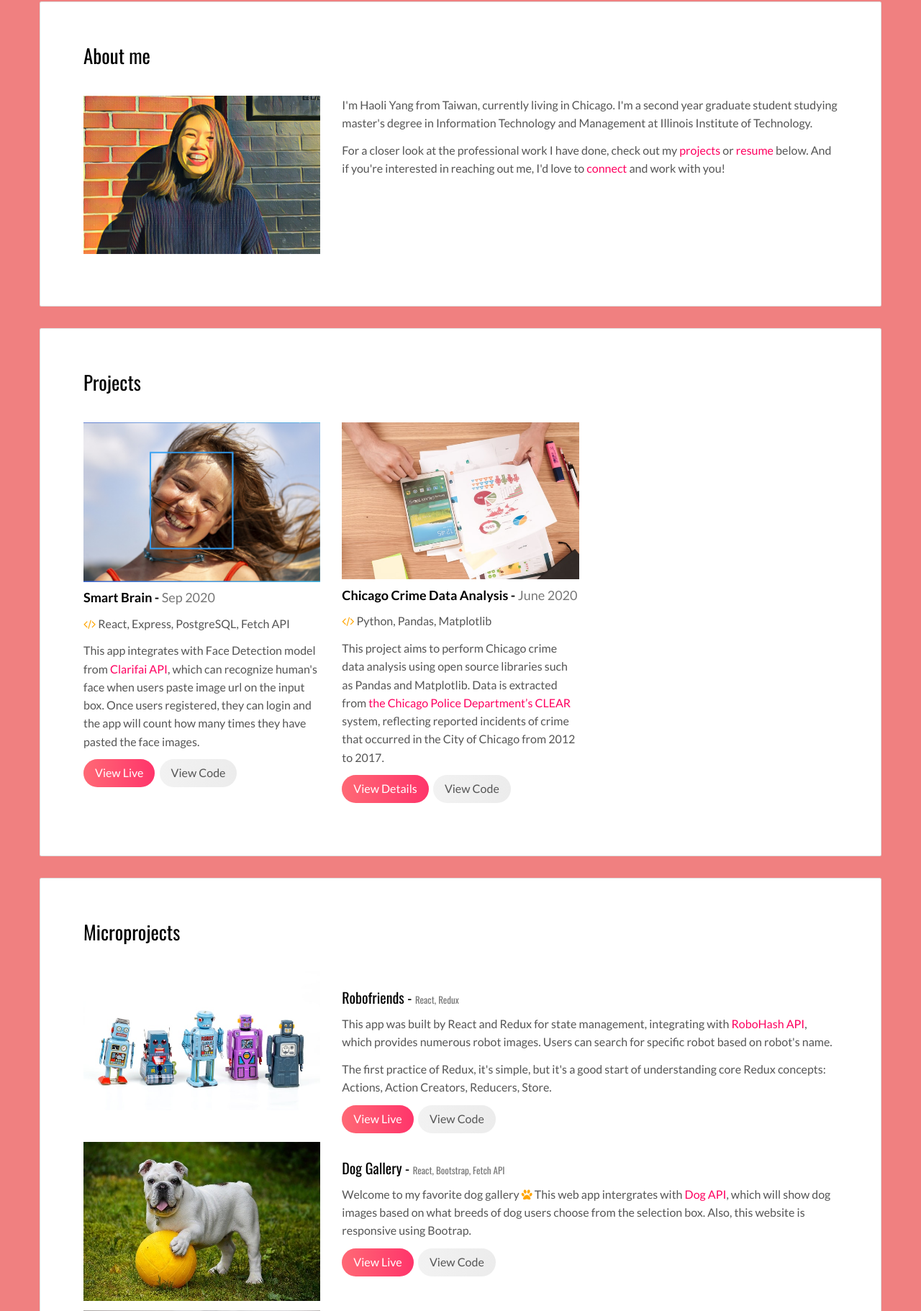
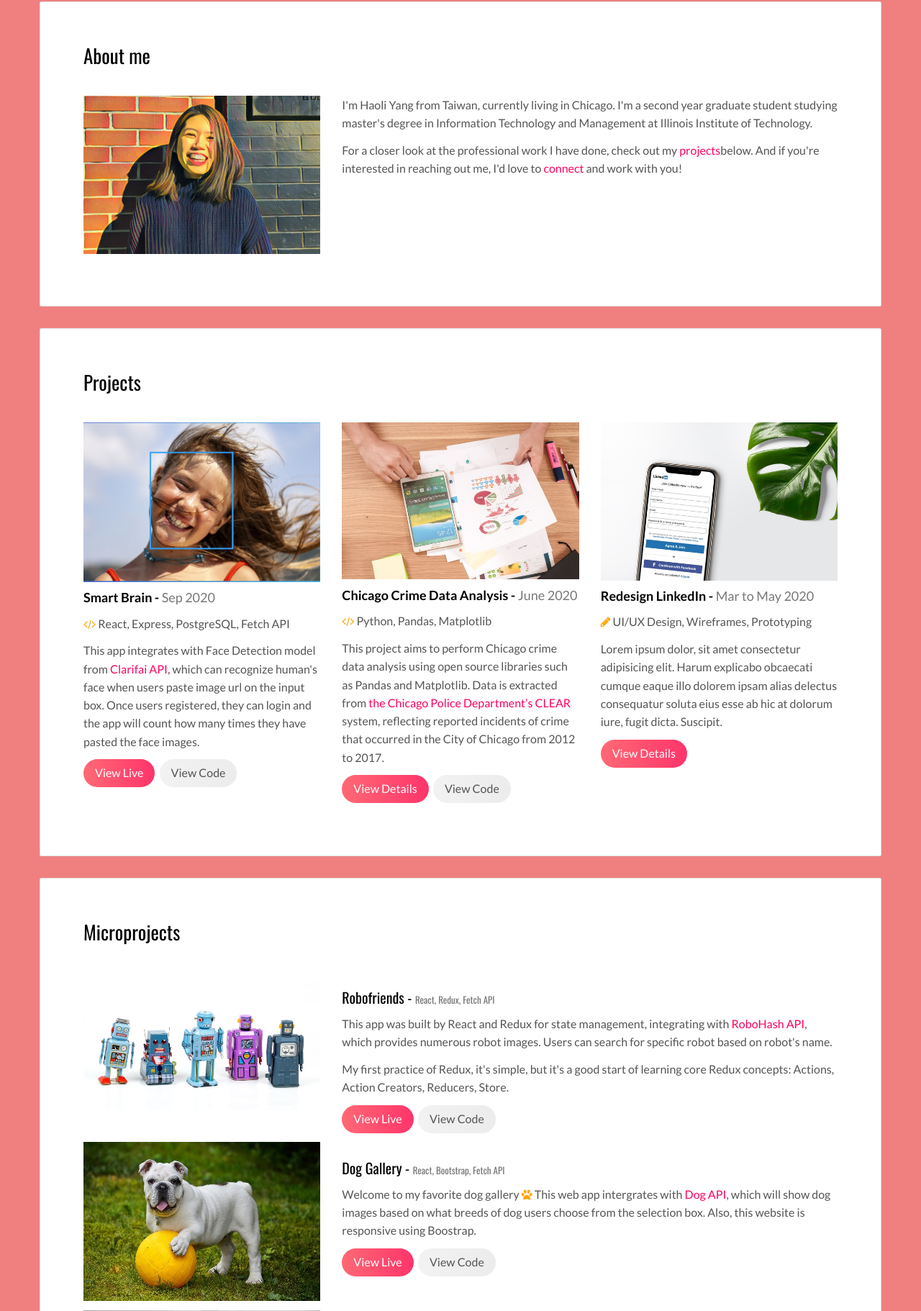
Before and after one commit to hyang77/portfolio, a Flask app: page / in a window 1280 px wide. Shown: the part 406-2228 px from the top of the page at 72% size. Run offline with Flask 2, Linux system fonts and the light colour scheme; some libraries are stand-ins or nearby versions.

Commit message:
add new projects

```diff
--- a/templates/index.html
+++ b/templates/index.html
@@ -101,9 +101,8 @@
                     <p></p>
                     <p>
                       For a closer look at the professional work I have done,
-                      check out my <a href="#">projects</a> or
-                      <a href="#">resume</a> below. And if you're interested in
-                      reaching out me, I'd love to <a href="#">connect</a> and
+                      check out my <a href="#projects">projects</a>below. And if you're interested in
+                      reaching out me, I'd love to <a href="#connect">connect</a> and
                       work with you!
                     </p>
                   </div>
@@ -115,7 +114,7 @@
 
             <div class="card">
               <div class="card-block">
-                <h2>Projects</h2>
+                <h2 id="projects">Projects</h2>
                 <div class="row">
                   <div class="col-md-4">
                     <img
@@ -148,24 +147,32 @@
                     <h3 class="h5">Enterprise Website</h3>
                     <p>May 2020 - Aug 2020</p>
                   </div> -->
-                  <!-- <div class="col-md-4">
+
+                  <!-- Project - Redesign linkedin interface -->
+                  <div class="col-md-4">
                     <img
-                      src="../static/assets/images/img-04.jpg"
+                      src="../static/assets/images/redesign-linkedin-image.jpg"
                       class="img-responsive"
                       alt=""
-                    /> -->
-                    <!-- <h3 class="h5">Redesign LinkedIn User Interface</h3>
-                    <p>Mar 2020 - May 2020</p>
+                    />
+                    <h3 class="h5">Redesign LinkedIn - <small>Mar to May 2020</small></h3>
+                    <p><b><i class="fa fa-pencil" style="color:orange"></i></b> UI/UX Design, Wireframes, Prototyping</p>
+                    <p>Lorem ipsum dolor, sit amet consectetur adipisicing elit. Harum explicabo obcaecati cumque eaque illo dolorem ipsam alias delectus consequatur soluta eius esse ab hic at dolorum iure, fugit dicta. Suscipit.</p>
+                    <p><a href="" class="btn btn-primary">View Details</a></p>
                   </div>
+
+                  <!-- Project - Restaurant food ordering system
                   <div class="col-md-4">
                     <img
-                      src="../static/assets/images/img-04.jpg"
+                      src="../static/assets/images/food-ordering-system-image.jpg"
                       class="img-responsive"
                       alt=""
-                    /> -->
-                    <!-- <h3 class="h5">Restaurant Food Ordering System</h3>
-                    <p>Nov 2019 - Dec 2019</p> -->
-                  <!-- </div> -->
+                    />
+                    <h3 class="h5">Restaurant Food Ordering System - <small>Nov 2019 - Dec 2019</small></h3>
+                    <p><b><i class="fa fa-code" style="color:orange"></i></b>Java, JDBC, MySQL Workbech</p>
+                    <p>Lorem, ipsum dolor sit amet consectetur adipisicing elit. Repellendus laboriosam incidunt labore voluptatum sint corporis saepe eligendi! Velit neque reiciendis, fugit inventore voluptate quaerat id, eaque cum tenetur quisquam sed!</p>
+                    <p><a href="" class="btn btn-primary">View Details</a>&nbsp;&nbsp;<a href="" class="btn btn-default">View Code</a></p>
+                  </div> -->
                 </div>
               </div>
             </div>
@@ -186,11 +193,11 @@
                     </p>
                   </div>
                   <div class="col-md-8">
-                    <h3>Robofriends - <small>React, Redux</small></h3>
+                    <h3>Robofriends - <small>React, Redux, Fetch API</small></h3>
                     <p>
                       This app was built by React and Redux for state management, integrating with <a href="https://robohash.org/">RoboHash API</a>, which provides numerous robot images. Users can search for specific robot based on robot's name.
                     </p>
-                    <p>The first practice of Redux, it's simple, but it's a good start of understanding core Redux concepts: Actions, Action Creators, Reducers, Store.</p>
+                    <p>My first practice of Redux, it's simple, but it's a good start of learning core Redux concepts: Actions, Action Creators, Reducers, Store.</p>
                     <p><a href="https://hyang77.github.io/robofriends-react-redux/" class="btn btn-primary">View Live</a>&nbsp;&nbsp;<a href="https://github.com/hyang77/robofriends-react-redux" class="btn btn-default">View Code</a></p>
                   </div>
                 </div>
@@ -209,7 +216,7 @@
                   <div class="col-md-8">
                     <h3>Dog Gallery - <small>React, Bootstrap, Fetch API</small></h3>
                     <p>
-                      Welcome to my favorite dog gallery <i class="fa fa-paw" style="color:orange"></i> This web app intergrates with <a href="https://dog.ceo/dog-api/">Dog API</a>, which will show dog images based on what breeds of dog users choose from the selection box. Also, this website is responsive using Bootrap.
+                      Welcome to my favorite dog gallery <i class="fa fa-paw" style="color:orange"></i> This web app intergrates with <a href="https://dog.ceo/dog-api/">Dog API</a>, which will show dog images based on what breeds of dog users choose from the selection box. Also, this website is responsive using Boostrap.
                     </p>
                     <p><a href="https://hyang77.github.io/dog-gallery-react/" class="btn btn-primary">View Live</a>&nbsp;&nbsp;<a href="https://github.com/hyang77/dog-gallery-react" class="btn btn-default">View Code</a></p>
                   </div>
@@ -491,7 +498,7 @@
 
             <div class="card">
               <div class="card-block">
-                <h2>Contact</h2>
+                <h2 id="connect">Contact</h2>
                 <form action="submit_form" method="post" class="reveal-content">
                   <div class="form-group">
                     <input
```
Also changed, not shown: static/assets/images/food-ordering-system-image.jpg (added), static/assets/images/redesign-linkedin-image.jpg (added).
